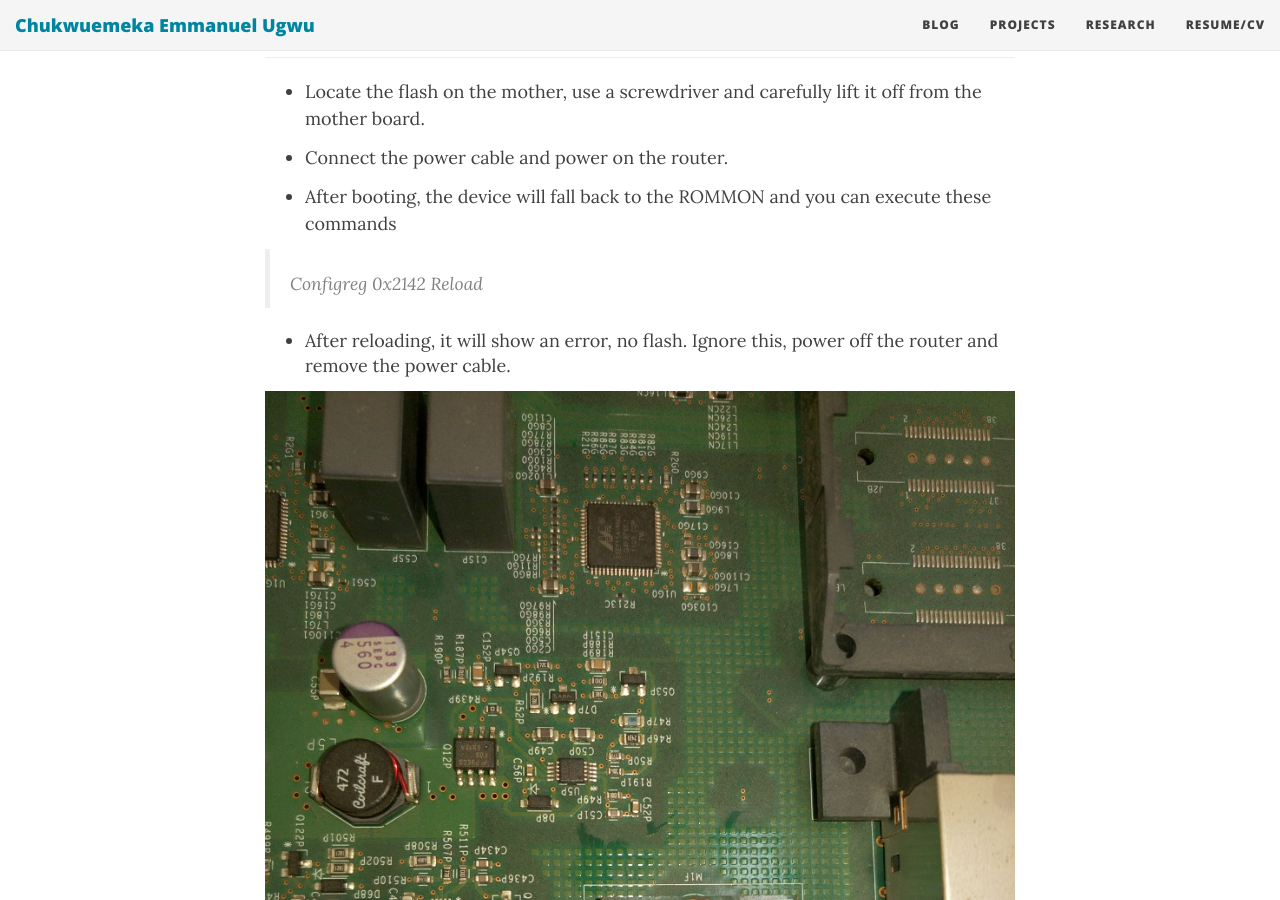
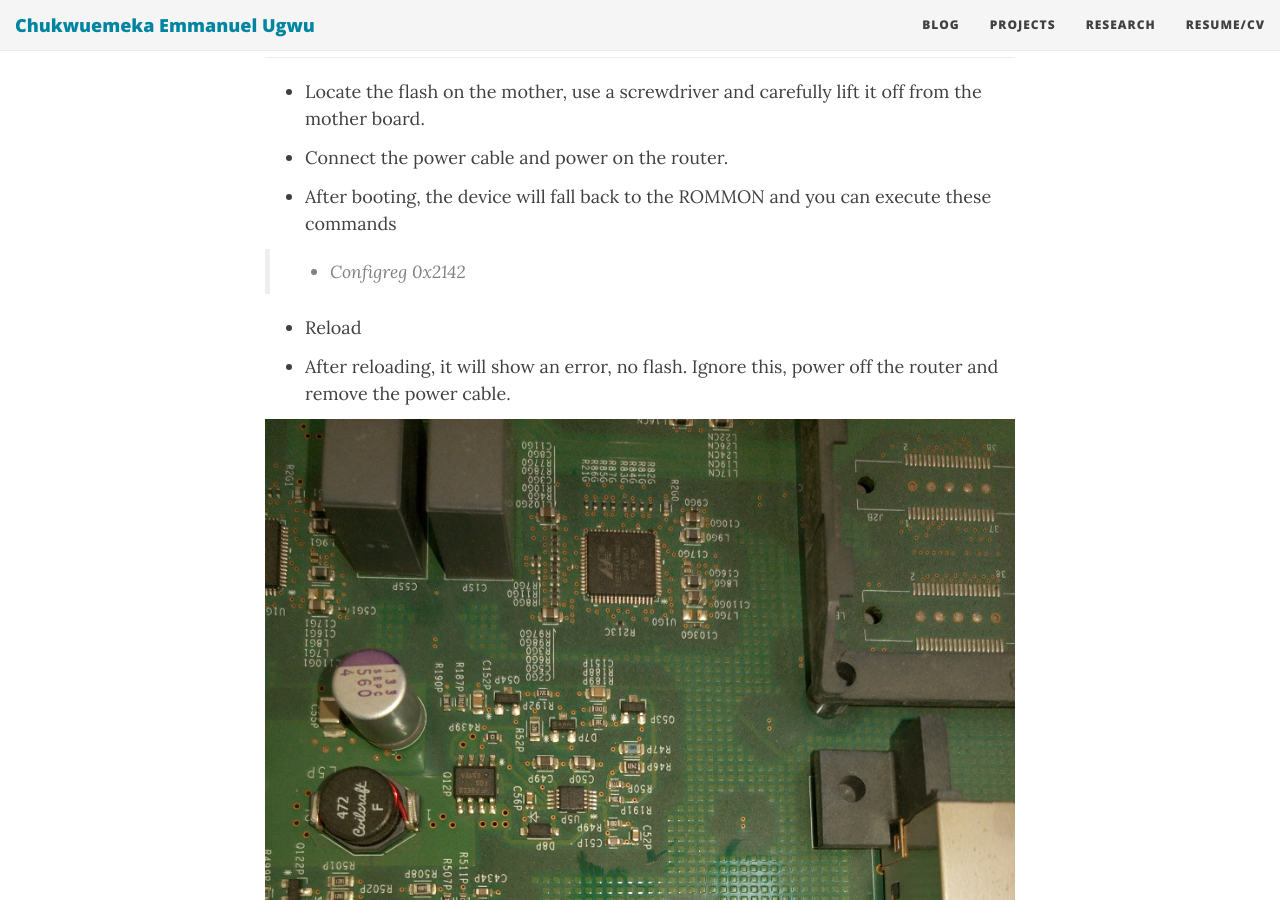
Before and after one commit to coolmechel/blog, a Jekyll site: the page built from _posts/2022-05-25-break-sequence-on-cisco-1921-router-not-working.md, in a window 1280 px wide and 900 px high, scrolled down 2478 px. Built offline with Jekyll 4.4.1, drawn with Linux system fonts in a browser that asks for light colours; nearby versions of some CDN libraries.

Commit message:
Further editing

```diff
--- a/_posts/2022-05-25-break-sequence-on-cisco-1921-router-not-working.md
+++ b/_posts/2022-05-25-break-sequence-on-cisco-1921-router-not-working.md
@@ -41,8 +41,9 @@ I thought I would share how we eventually solved the problem and my learnings in
 
 - After booting, the device will fall back to the ROMMON and you can execute these commands
 
-> Configreg 0x2142
-  Reload
+> - Configreg 0x2142
+
+  - Reload
 
 - After reloading, it will show an error, no flash. Ignore this, power off the router and remove the power cable.
 
```
